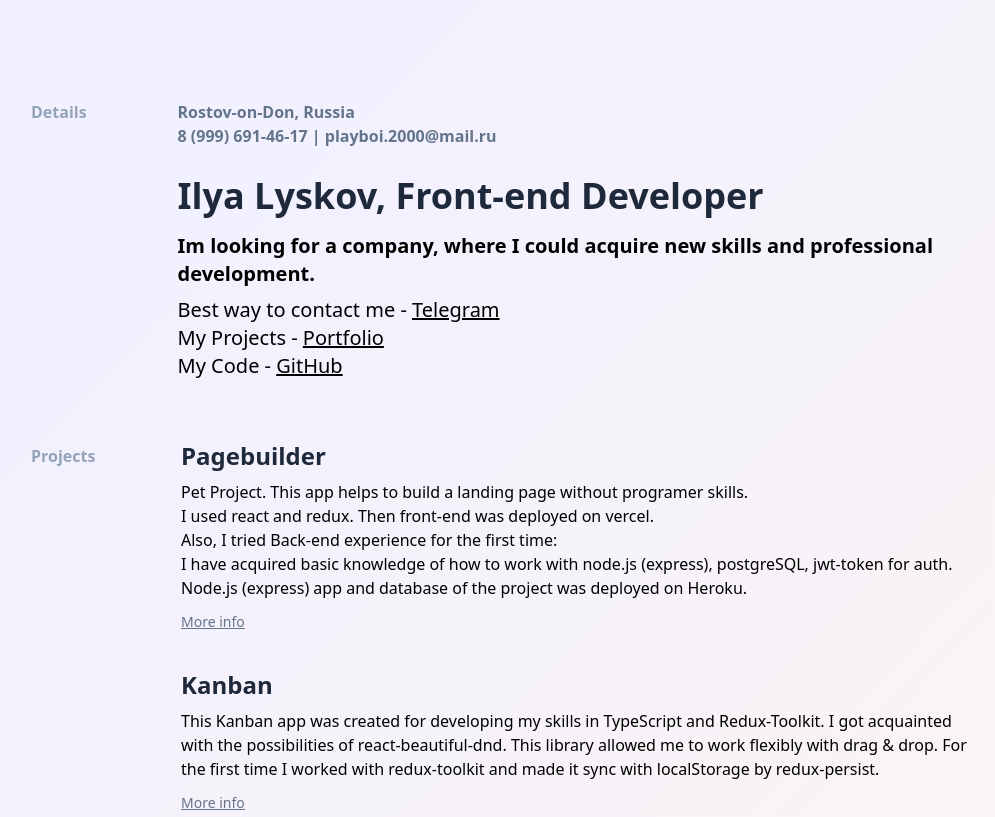
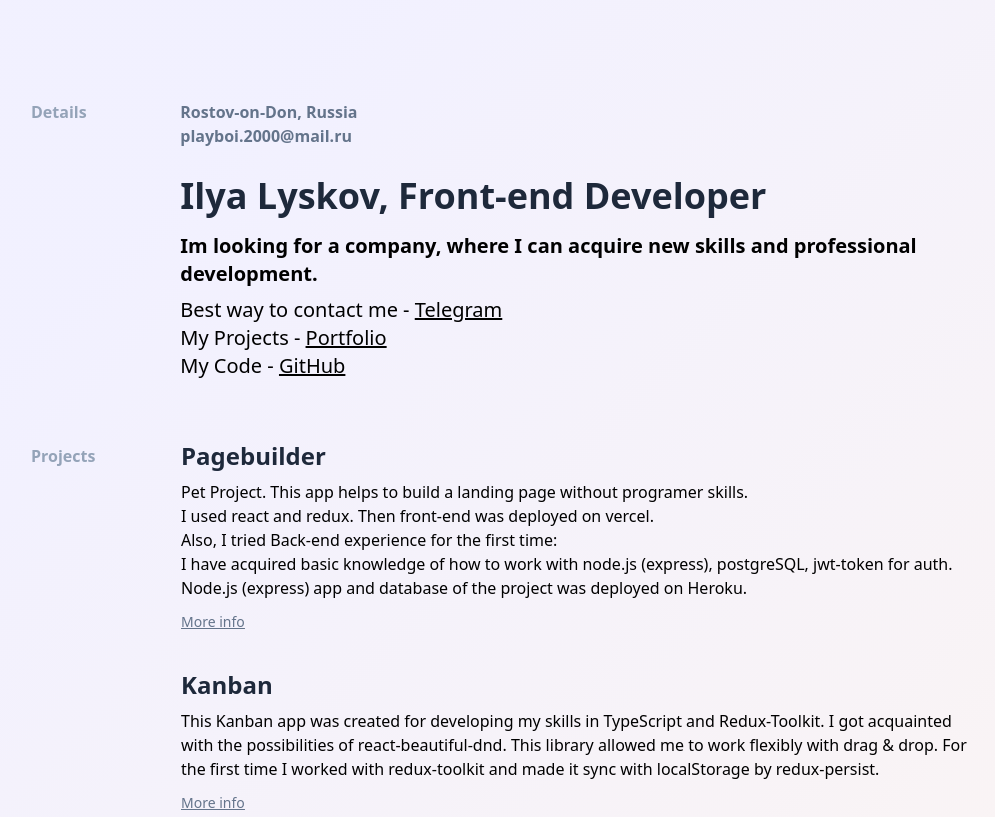
Before and after one commit to plaibo1/resume, a plain HTML site: page index.html in a window 1280 px wide. Shown: the top 817 px of the page, without its empty margins (97-1092 px from the left). Drawn offline with nearby package versions, Linux system fonts and the light colour scheme.

Commit message:
resume 1.0

```diff
--- a/index.html
+++ b/index.html
@@ -9,11 +9,18 @@
   <script src="https://cdn.tailwindcss.com"></script>
 
   <style>
+    @media (max-width: 768px)  {
+      .print {
+        display: none;
+      }
+    }
     @media print {
     .print {
         display: none;
     }
-}
+
+
+  }
   </style>
 
   <style>
@@ -35,7 +42,7 @@
       <div>
         <div class="text-slate-500 font-semibold">
           Rostov-on-Don, Russia <br>
-          <span>8 (999) 691-46-17</span> | <span>playboi.2000@mail.ru</span>
+          <span>playboi.2000@mail.ru</span>
         </div>
         <div class="mt-7">
           <h1 class="text-4xl font-bold text-slate-800 mb-4 flex">
@@ -43,7 +50,7 @@
           </h1>
           <p class="text-xl">
             <span class="block mb-2 font-semibold">
-              Im looking for a company, where I could acquire new skills and professional development.
+              Im looking for a company, where I can acquire new skills and professional development.
             </span>
 
             <span class="block">Best way to contact me - <a href="https://t.me/playbo1" target="_blank" class="underline">Telegram</a></span>
```
